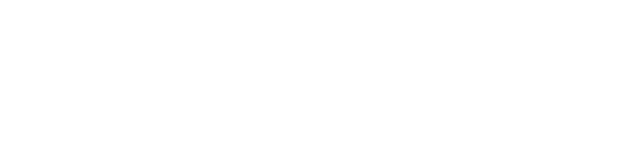
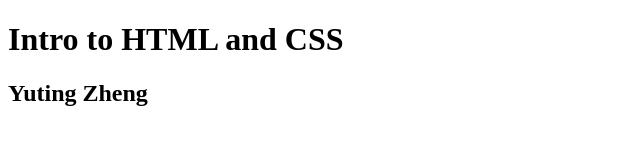
Before and after one commit to DS4200-S23-Class/ic-02-rfxsdf, a plain HTML site: page index.html in a window 1280 px wide. Shown: the whole page, without its empty margins (0-640 px from the left). Drawn offline with Linux system fonts and the light colour scheme.

Commit message:
Added title, h1, h2

```diff
--- a/index.html
+++ b/index.html
@@ -3,11 +3,13 @@
 
 <head>
     <meta charset=utf-8/>
+<title>ic-02</title>
 </head>
 
 
 <body>
-
+<h1>Intro to HTML and CSS</h1>
+<h2>Yuting Zheng</h2>
 
 </body>
 
```
